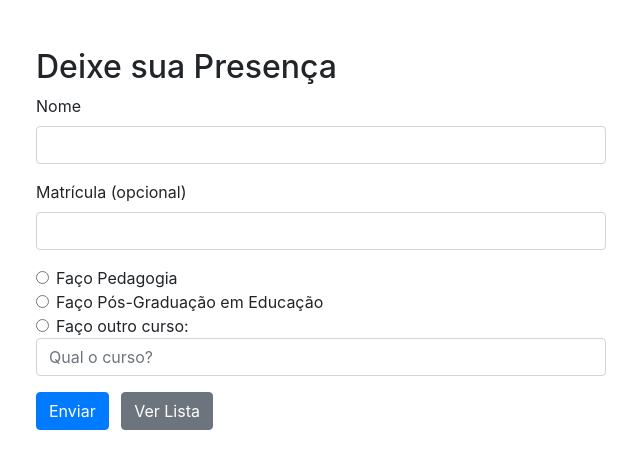
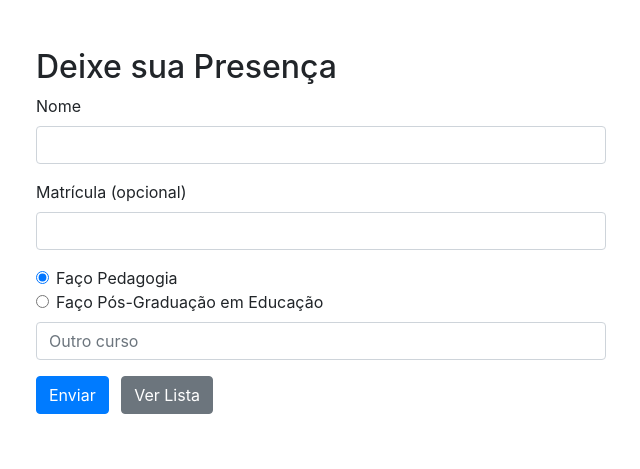
Before and after one commit to NovaDrake76/presencaLab, a PHP site: page /presenca.php in a window 1280 px wide. Shown: the top 469 px of the page, without its empty margins (319-959 px from the left). Run offline with PHP 8.4, Linux system fonts and the light colour scheme.

Commit message:
radio butons fixed

```diff
--- a/presenca.php
+++ b/presenca.php
@@ -7,21 +7,21 @@ $nome_err = $matricula_err =  $curso_err = "";
 
 $turnoAux = date("H");
 
-if($turnoAux < 12){
+if ($turnoAux < 12) {
     $turno = "Manhã";
-}else if($turnoAux >= 13 && $turnoAux < 18){
+} else if ($turnoAux >= 13 && $turnoAux < 18) {
     $turno = "Tarde";
-}else{
+} else {
     $turno = "Noite";
 }
 
-if($_SERVER["REQUEST_METHOD"] == "POST"){
+if ($_SERVER["REQUEST_METHOD"] == "POST") {
     $input_nome = trim($_POST["nome"]);
-    if(empty($input_nome)){
+    if (empty($input_nome)) {
         $nome_err = "Digite um nome válido.";
-    } elseif(!filter_var($input_nome, FILTER_VALIDATE_REGEXP, array("options"=>array("regexp"=>"/^[a-zA-Z\s]+$/")))){
+    } elseif (!filter_var($input_nome, FILTER_VALIDATE_REGEXP, array("options" => array("regexp" => "/^[a-zA-Z\s]+$/")))) {
         $nome_err = "Digite um nome válido.";
-    } else{
+    } else {
         $nome = $input_nome;
     }
 
@@ -31,10 +31,10 @@ if($_SERVER["REQUEST_METHOD"] == "POST"){
     $input_curso = trim($_POST["curso"]);
     $curso = $input_curso;
 
-    if(empty($nome_err) && empty($matricula_err)){
+    if (empty($nome_err) && empty($matricula_err)) {
         $sql = "INSERT INTO usuarios (nome, matricula, turno, curso) VALUES (?, ?, ?, ?)";
 
-        if($stmt = mysqli_prepare($link, $sql)){
+        if ($stmt = mysqli_prepare($link, $sql)) {
             mysqli_stmt_bind_param($stmt, "siss", $param_nome, $param_matricula, $param_turno, $param_curso);
 
 
@@ -43,11 +43,11 @@ if($_SERVER["REQUEST_METHOD"] == "POST"){
             $param_turno = $turno;
             $param_curso = $curso;
 
-            if(mysqli_stmt_execute($stmt)){
+            if (mysqli_stmt_execute($stmt)) {
 
                 header("location: presenca.php");
                 exit();
-            } else{
+            } else {
                 echo "Algo deu errado, tente novamente.";
             }
         }
@@ -62,17 +62,19 @@ if($_SERVER["REQUEST_METHOD"] == "POST"){
 
 <!DOCTYPE html>
 <html lang="en">
+
 <head>
     <meta charset="UTF-8">
     <title>Deixe sua presença</title>
     <link rel="stylesheet" href="https://stackpath.bootstrapcdn.com/bootstrap/4.5.2/css/bootstrap.min.css">
     <style>
-        .wrapper{
+        .wrapper {
             width: 600px;
             margin: 0 auto;
         }
     </style>
 </head>
+
 <body>
     <div class="wrapper">
         <div class="container-fluid">
@@ -83,41 +85,35 @@ if($_SERVER["REQUEST_METHOD"] == "POST"){
                         <div class="form-group">
                             <label>Nome</label>
                             <input type="text" name="nome" class="form-control <?php echo (!empty($nome_err)) ? 'is-invalid' : ''; ?>" value="<?php echo $nome; ?>">
-                            <span class="invalid-feedback"><?php echo $nome_err;?></span>
+                            <span class="invalid-feedback"><?php echo $nome_err; ?></span>
                         </div>
                         <div class="form-group">
                             <label>Matrícula (opcional)</label>
                             <input type="number" name="matricula" class="form-control <?php echo (!empty($matricula_err)) ? 'is-invalid' : ''; ?>"><?php echo $matricula; ?></input>
-                            <span class="invalid-feedback"><?php echo $matricula_err;?></span>
+                            <span class="invalid-feedback"><?php echo $matricula_err; ?></span>
                         </div>
 
                         <div class="form-check">
-                            <input class="form-check-input" type="radio" name="pedagogia" id="pedagogia">
+                            <input class="form-check-input" type="radio" name="pedagogia" id="flexRadioDefault1" checked>
                             <label class="form-check-label" for="flexRadioDefault1">
                                 Faço Pedagogia
                             </label>
                         </div>
                         <div class="form-check">
-                            <input class="form-check-input" type="radio" name="educacao" id="educacao">
-                            <label class="form-check-label" for="flexRadioDefault1">
+                            <input class="form-check-input" type="radio" name="graduacao" id="flexRadioDefault2">
+                            <label class="form-check-label" for="flexRadioDefault2">
                                 Faço Pós-Graduação em Educação
                             </label>
                         </div>
-                        <div class="form-check">
-                            <input class="form-check-input" type="radio" name="outro" id="outro">
-                            <label class="form-check-label" for="flexRadioDefault1">
-                                Faço outro curso:
-                            </label>
-                        </div>
-                        <div class="form-group">
+                        <div class="form-group mt-2">
 
-                            <input type="text" name="curso" placeholder="Qual o curso?" class="form-control"></input>
-                            <span class="invalid-feedback"><?php echo $curso_err;?></span>
+                            <input type="text" name="curso" placeholder="Outro curso" class="form-control"> </input>
+                            <span class="invalid-feedback"><?php echo $curso_err; ?></span>
                         </div>
 
                         <div class="mt-3">
                             <input type="submit" class="btn btn-primary " value="Enviar">
-                        <a href="index.php" class="btn btn-secondary ml-2">Ver Lista</a>
+                            <a href="index.php" class="btn btn-secondary ml-2">Ver Lista</a>
                         </div>
                     </form>
                 </div>
@@ -125,4 +121,5 @@ if($_SERVER["REQUEST_METHOD"] == "POST"){
         </div>
     </div>
 </body>
+
 </html>
```
